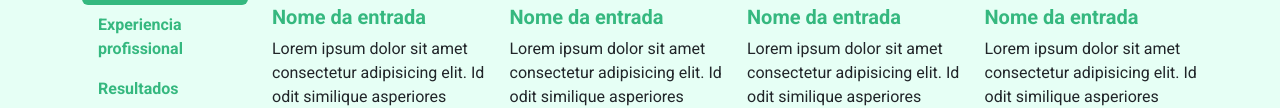
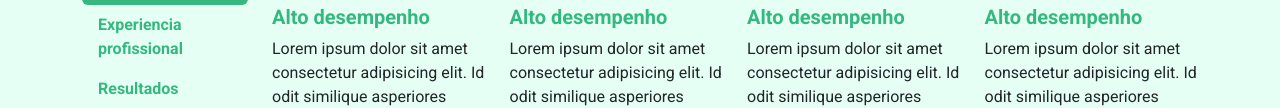
Before and after one commit to 0Ghaner/ex-projeto3, a plain HTML site: page index.html in a window 1280 px wide. Both pictures are taken after a click on the tab "Perfomance Esportiva". Shown: the part 1832-1940 px from the top of the page. Drawn offline with nearby package versions, Linux system fonts and the light colour scheme; a web font is replaced by a local one.

Commit message:
erro corrigido

```diff
--- a/index.html
+++ b/index.html
@@ -223,28 +223,28 @@
                                 <div class="row">
                                     <div class="col-md-3">
                                         <img class="d-block w-100" src="images/cardapio/entradas/entrada.jpg" alt="Nome da entrada"/>
-                                        <h5 class="text-colored fw-bold mt-2">Nome da entrada</h5>
+                                        <h5 class="text-colored fw-bold mt-2">Alto desempenho</h5>
                                         <p>
                                             Lorem ipsum dolor sit amet consectetur adipisicing elit. Id odit similique asperiores doloremqu
                                         </p>
                                     </div>
                                     <div class="col-md-3">
                                         <img class="d-block w-100" src="images/cardapio/entradas/entrada.jpg" alt="Nome da entrada"/>
-                                        <h5 class="text-colored fw-bold mt-2">Nome da entrada</h5>
+                                        <h5 class="text-colored fw-bold mt-2">Alto desempenho</h5>
                                         <p>
                                             Lorem ipsum dolor sit amet consectetur adipisicing elit. Id odit similique asperiores doloremqu
                                         </p>
                                     </div>
                                     <div class="col-md-3">
                                         <img class="d-block w-100" src="images/cardapio/entradas/entrada.jpg" alt="Nome da entrada"/>
-                                        <h5 class="text-colored fw-bold mt-2">Nome da entrada</h5>
+                                        <h5 class="text-colored fw-bold mt-2">Alto desempenho</h5>
                                         <p>
                                             Lorem ipsum dolor sit amet consectetur adipisicing elit. Id odit similique asperiores doloremqu
                                         </p>
                                     </div>
                                     <div class="col-md-3">
                                         <img class="d-block w-100" src="images/cardapio/entradas/entrada.jpg" alt="Nome da entrada"/>
-                                        <h5 class="text-colored fw-bold mt-2">Nome da entrada</h5>
+                                        <h5 class="text-colored fw-bold mt-2">Alto desempenho</h5>
                                         <p>
                                             Lorem ipsum dolor sit amet consectetur adipisicing elit. Id odit similique asperiores doloremqu
                                         </p>
```
